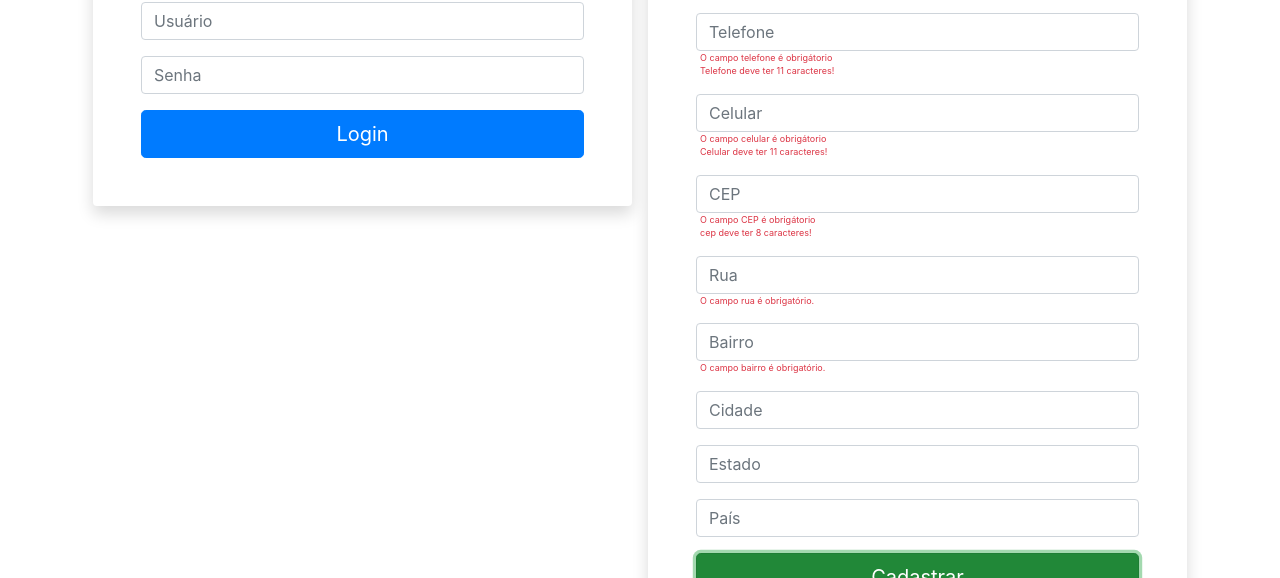
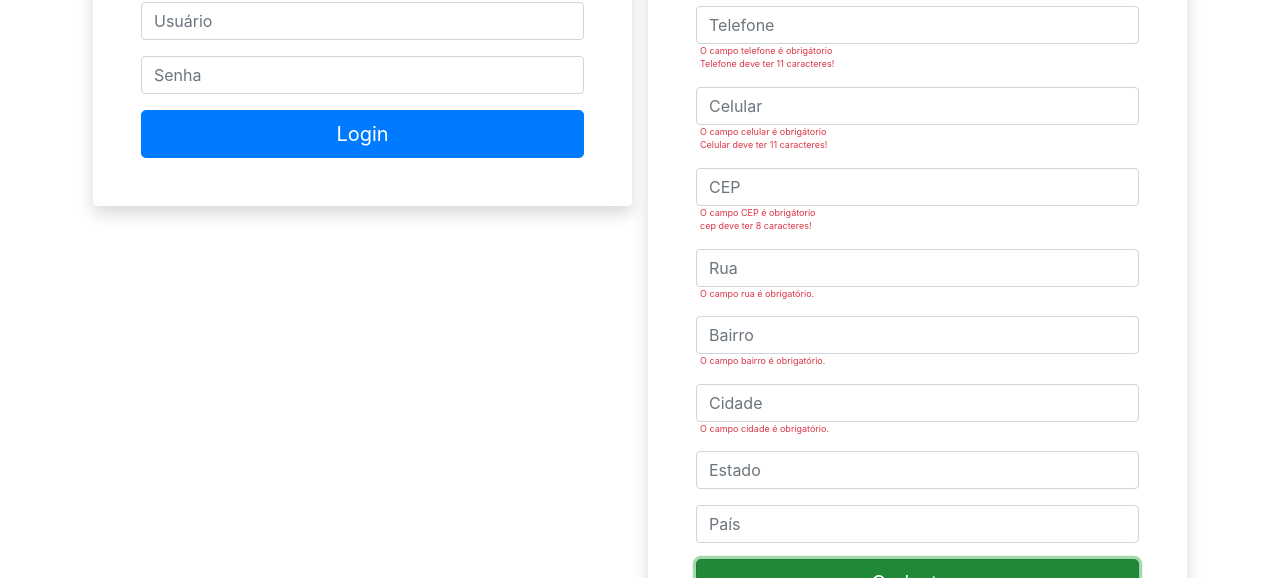
Before and after one commit to matheusilveiraw/provaagrosys, a plain HTML site: page index.html in a window 1280 px wide. Both pictures are taken after a click on the button "Cadastrar". Shown: the part 339-917 px from the top of the page. Drawn offline with nearby package versions, Linux system fonts and the light colour scheme.

Commit message:
validar cidade

```diff
--- a/index.html
+++ b/index.html
@@ -80,12 +80,15 @@
                     </div>
                     <div class="mb-3">
                         <input type="text" class="form-control" id="cidade" placeholder="Cidade">
+                        <p id="errosCidade" class="text-danger erro-fonte ml-1"></p>
                     </div>
                     <div class="mb-3">
                         <input type="text" class="form-control" id="estado" placeholder="Estado">
+                        <p id="errosEstado" class="text-danger erro-fonte ml-1"></p>
                     </div>
                     <div class="mb-3">
                         <input type="text" class="form-control id="pais" placeholder="País">
+                        <p id="errosPais" class="text-danger erro-fonte ml-1"></p>
                     </div>
 
                     <div class="text-center">
--- a/script.js
+++ b/script.js
@@ -19,6 +19,8 @@ function validarDadosParaCadastro() {
     validarCep();
     validarRua();
     validarBairro();
+    validarCidade();
+
 
 }
 
@@ -237,3 +239,18 @@ function validarBairro() {
         document.getElementById('errosBairro').innerHTML = errosBairro.join("<br>");
     }
 }
+
+function validarCidade() {
+    let cidade = document.getElementById('cidade').value;
+    let errosCidade = [];
+
+    document.getElementById('errosCidade').innerHTML = "";
+
+    if (cidade === "") {
+        errosCidade.push("O campo cidade é obrigatório.");
+    }
+
+    if (errosCidade.length > 0) {
+        document.getElementById('errosCidade').innerHTML = errosCidade.join("<br>");
+    }
+}
```
